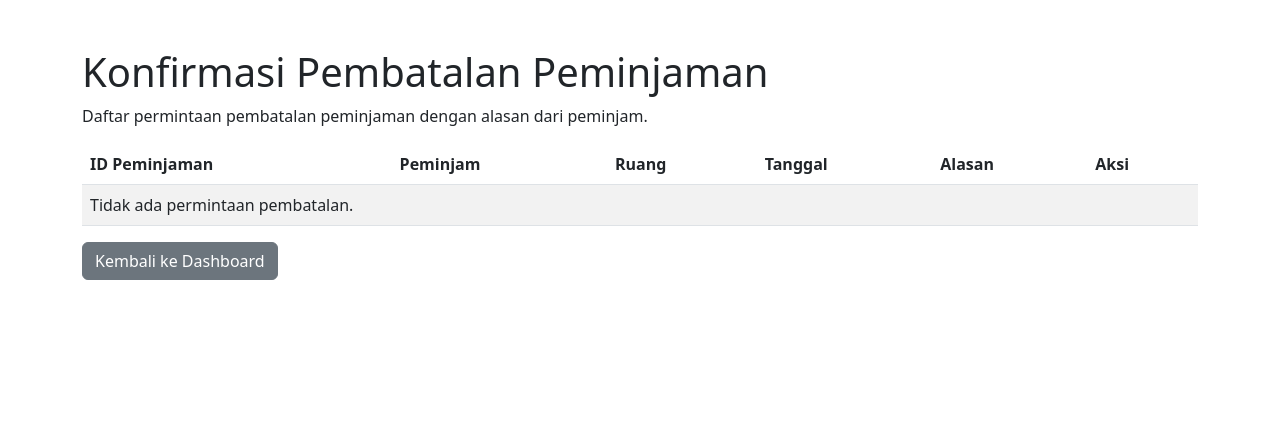
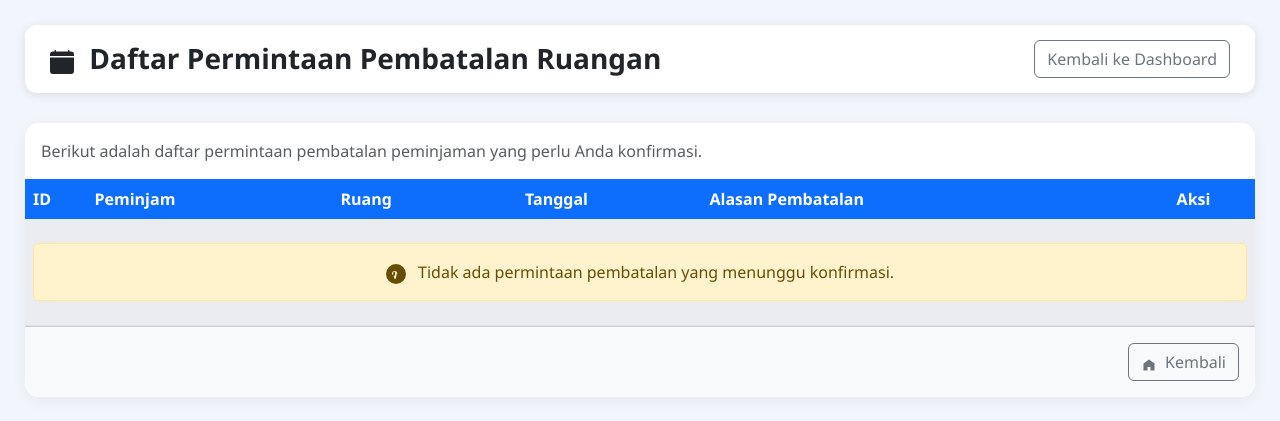
Before and after one commit to Bibinajja/peminjaman_ruang, a PHP site: page /peminjaman_ruang/app/view/admin/konfirmasi_pembatalan.php in a window 1280 px wide. Shown: the top 421 px of the page. Run offline with PHP 8.4, Linux system fonts and the light colour scheme.

Commit message:
konfirmasi pembatalan

```diff
--- a/app/view/admin/konfirmasi_pembatalan.php
+++ b/app/view/admin/konfirmasi_pembatalan.php
@@ -1,55 +1,164 @@
 <!DOCTYPE html>
-<html lang="en">
-
+<html lang="id">
 <head>
     <meta charset="UTF-8">
     <meta name="viewport" content="width=device-width, initial-scale=1.0">
-    <title>Konfirmasi Pembatalan</title>
-    <link href="https://cdn.jsdelivr.net/npm/bootstrap@5.3.0/dist/css/bootstrap.min.css" rel="stylesheet">
+    <title>Daftar Permintaan Pembatalan - SDM</title>
+    <link href="https://cdn.jsdelivr.net/npm/bootstrap@5.3.2/dist/css/bootstrap.min.css" rel="stylesheet">
+
+    <style>
+        body {
+            background: #f2f6fc;
+            font-family: 'Segoe UI', sans-serif;
+        }
+
+        .topbar {
+            background: #ffffff;
+            padding: 15px 25px;
+            border-radius: 12px;
+            display: flex;
+            justify-content: space-between;
+            align-items: center;
+            box-shadow: 0 2px 10px rgba(0,0,0,0.1);
+            margin-bottom: 30px;
+        }
+
+        .topbar h3 {
+            margin: 0;
+            font-weight: 600;
+        }
+
+        .content {
+            padding: 25px;
+        }
+
+        .card-table {
+            border: none;
+            border-radius: 14px;
+            box-shadow: 0 4px 15px rgba(0,0,0,0.05);
+        }
+
+        .table thead th {
+            background-color: #0d6efd;
+            color: white;
+            border: none;
+            vertical-align: middle;
+        }
+
+        .table tbody tr:hover {
+            background-color: #e9f1ff;
+        }
+
+        .table-striped > tbody > tr:nth-of-type(odd) > * {
+            background-color: #f7f9fc;
+        }
+
+        .btn-success {
+            background-color: #28a745;
+            border-color: #28a745;
+        }
+    </style>
 </head>
 
 <body>
-    <div class="container mt-5">
-        <h1>Konfirmasi Pembatalan Peminjaman</h1>
-        <p>Daftar permintaan pembatalan peminjaman dengan alasan dari peminjam.</p>
-        <table class="table table-striped">
+
+<div class="content">
+
+    <div class="topbar">
+        <h3>
+            <svg xmlns="http://www.w3.org/2000/svg" width="24" height="24" fill="currentColor" class="bi bi-calendar-x me-2" viewBox="0 0 16 16">
+                <path d="M6.146 7.146a.5.5 0 0 1 .708 0L8 8.293l1.146-1.147a.5.5 0 1 1 .708.708L8.707 9l1.147 1.146a.5.5 0 0 1-.708.708L8 9.707l-1.146 1.147a.5.5 0 0 1-.708-.708L7.293 9l-1.147-1.146a.5.5 0 0 1 0-.708z"/>
+                <path d="M4 .5a.5.5 0 0 0-1 0V1H2a2 2 0 0 0-2 2v1h16V3a2 2 0 0 0-2-2h-1V.5a.5.5 0 0 0-1 0V1H4V.5zM16 14V5H0v9a2 2 0 0 0 2 2h12a2 2 0 0 0 2-2z"/>
+            </svg>
+            Daftar Permintaan Pembatalan Ruangan
+        </h3>
+        <a href="/admin/dashboard" class="btn btn-outline-secondary">
+             Kembali ke Dashboard
+        </a>
+    </div>
+
+    <div class="card card-table">
+        <div class="card-body p-0">
+
+            <div class="p-3">
+                <p class="mb-0 text-muted">Berikut adalah daftar permintaan pembatalan peminjaman yang perlu Anda konfirmasi.</p>
+            </div>
+
+            <div class="table-responsive">
+                <table class="table table-striped table-hover align-middle mb-0">
                     <thead>
                         <tr>
-                    <th>ID Peminjaman</th>
-                    <th>Peminjam</th>
-                    <th>Ruang</th>
-                    <th>Tanggal</th>
-                    <th>Alasan</th>
-                    <th>Aksi</th>
+                            <th scope="col" style="width: 5%;">ID</th>
+                            <th scope="col" style="width: 20%;">Peminjam</th>
+                            <th scope="col" style="width: 15%;">Ruang</th>
+                            <th scope="col" style="width: 15%;">Tanggal</th>
+                            <th scope="col" style="width: 35%;">Alasan Pembatalan</th>
+                            <th scope="col" style="width: 10%;" class="text-center">Aksi</th>
                         </tr>
                     </thead>
                     <tbody>
                         <?php if (isset($data['pembatalan']) && !empty($data['pembatalan'])): ?>
                             <?php foreach ($data['pembatalan'] as $item): ?>
                                 <tr>
-                            <td><?php echo $item['id']; ?></td>
-                            <td><?php echo $item['peminjam']; ?></td>
-                            <td><?php echo $item['ruang']; ?></td>
-                            <td><?php echo $item['tanggal']; ?></td>
-                            <td><?php echo $item['alasan']; ?></td>
+                                    <td><?= htmlspecialchars($item['id']) ?></td>
                                     <td>
+                                        <strong><?= htmlspecialchars($item['peminjam']) ?></strong>
+                                    </td>
+                                    <td><?= htmlspecialchars($item['ruang']) ?></td>
+                                    <td><?= htmlspecialchars($item['tanggal']) ?></td>
+                                    <td class="text-wrap">
+                                        <small class="text-danger"><?= htmlspecialchars($item['alasan']) ?></small>
+                                    </td>
+                                    <td class="text-center">
                                         <form action="/admin/konfirmasi_pembatalan" method="post" style="display:inline;">
-                                    <input type="hidden" name="id" value="<?php echo $item['id']; ?>">
-                                    <button type="submit" name="action" value="confirm" class="btn btn-success btn-sm">Konfirmasi</button>
+                                            <input type="hidden" name="id" value="<?= htmlspecialchars($item['id']) ?>">
+                                            <button type="submit" name="action" value="confirm" class="btn btn-success btn-sm"
+                                                    data-bs-toggle="tooltip" data-bs-placement="top" title="Konfirmasi Pembatalan">
+                                                <svg xmlns="http://www.w3.org/2000/svg" width="16" height="16" fill="currentColor" class="bi bi-check-lg" viewBox="0 0 16 16">
+                                                    <path d="M12.736 3.97a.733.733 0 0 1 1.047 0c.286.289.29.756.01 1.05L7.88 12.01a.733.733 0 0 1-1.065.02L3.217 8.38a.733.733 0 0 1 1.04-.945l2.67 2.67L12.736 3.97z"/>
+                                                </svg>
+                                            </button>
                                         </form>
                                     </td>
                                 </tr>
                             <?php endforeach; ?>
                         <?php else: ?>
                             <tr>
-                        <td colspan="6">Tidak ada permintaan pembatalan.</td>
+                                <td colspan="6" class="text-center py-4">
+                                    <div class="alert alert-warning mb-0">
+                                        <svg xmlns="http://www.w3.org/2000/svg" width="20" height="20" fill="currentColor" class="bi bi-info-circle-fill me-2" viewBox="0 0 16 16">
+                                            <path d="M8 16A8 8 0 1 0 8 0a8 8 0 0 0 0 16zm.93-9.412-1 4.705c-.07.34-.34.65-.7.65-.25 0-.46-.14-.59-.34L6.2 10.02c-.08-.12-.03-.28.1-.38l.6-.45c.24-.18.39-.47.39-.78V7.05c0-.42-.34-.76-.76-.76h-.25c-.28 0-.5.22-.5.5v1.25a.5.5 0 0 1-1 0V7.5c0-1.1.9-2 2-2h.25c.53 0 1.02.21 1.38.57.36.36.57.85.57 1.38v.25c0 .42-.34.76-.76.76z"/>
+                                        </svg>
+                                        Tidak ada permintaan pembatalan yang menunggu konfirmasi.
+                                    </div>
+                                </td>
                             </tr>
                         <?php endif; ?>
                     </tbody>
                 </table>
-        <a href="/admin/dashboard" class="btn btn-secondary">Kembali ke Dashboard</a>
             </div>
-    <script src="https://cdn.jsdelivr.net/npm/bootstrap@5.3.0/dist/js/bootstrap.bundle.min.js"></script>
+
+        </div>
+        <div class="card-footer text-end bg-light py-3 rounded-bottom-4">
+             <a href="/admin/dashboard" class="btn btn-outline-secondary">
+                <svg xmlns="http://www.w3.org/2000/svg" width="16" height="16" fill="currentColor" class="bi bi-house-door-fill me-1" viewBox="0 0 16 16">
+                    <path d="M6.5 14.5v-3.5h3v3.5h4V7.5L8 3.5 2.5 7.5v7h4z"/>
+                </svg>
+                Kembali
+             </a>
+        </div>
+    </div>
+
+</div>
+
+<script src="https://cdn.jsdelivr.net/npm/bootstrap@5.3.2/dist/js/bootstrap.bundle.min.js"></script>
+<script>
+    // Inisialisasi Tooltip Bootstrap (Opsional, tapi bagus untuk Aksi)
+    var tooltipTriggerList = [].slice.call(document.querySelectorAll('[data-bs-toggle="tooltip"]'))
+    var tooltipList = tooltipTriggerList.map(function (tooltipTriggerEl) {
+      return new bootstrap.Tooltip(tooltipTriggerEl)
+    })
+</script>
+
 </body>
-
 </html>
```
Lines whose indentation alone changed are shown as unchanged.
